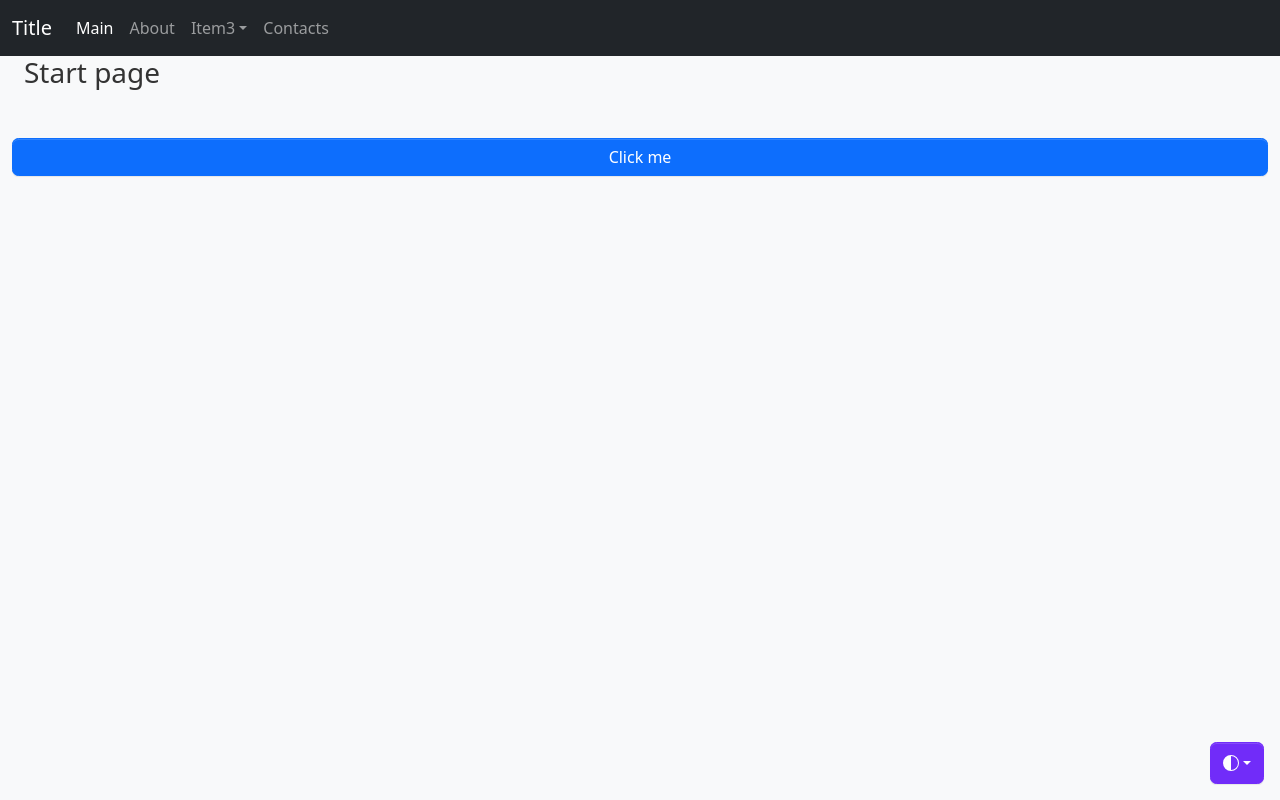
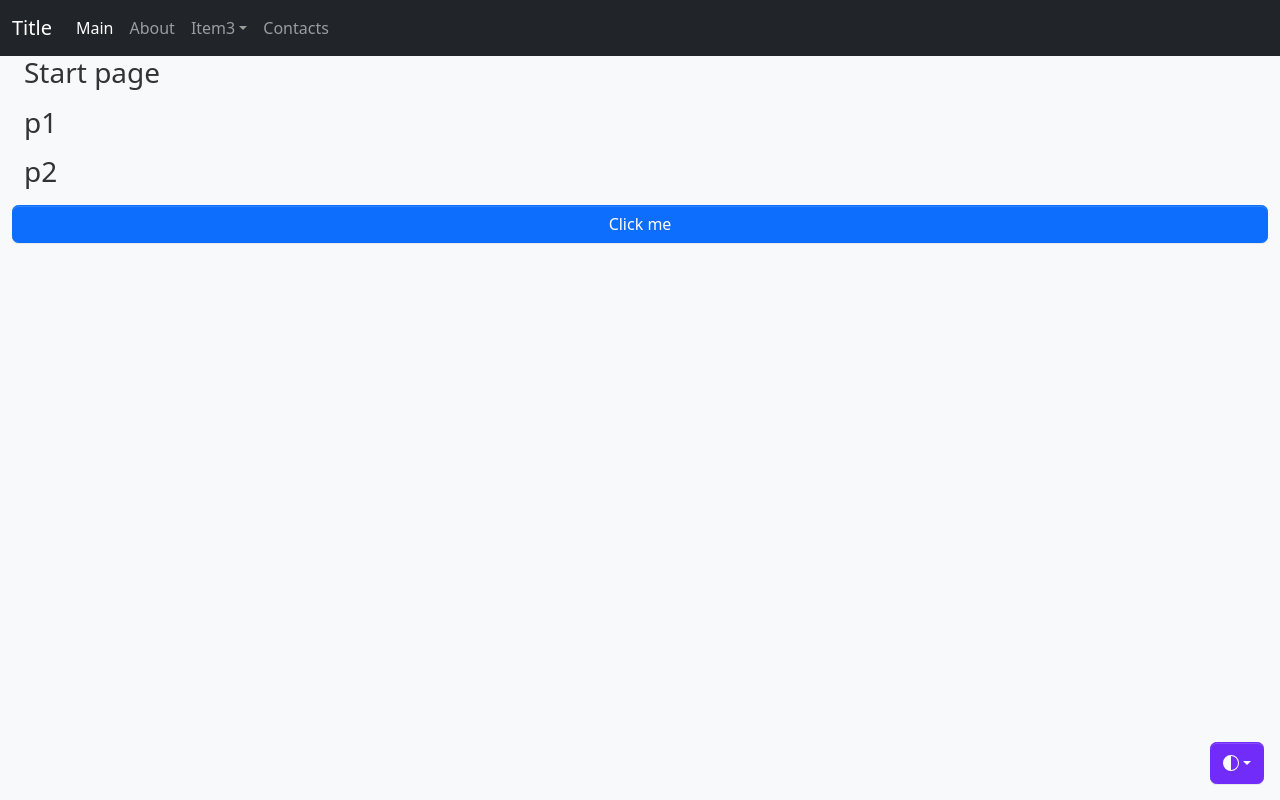
Before and after one commit to SergeyLadanov/FlaskReactTemplate, a React app in the folder react/: page /#/ in a window 1280 px wide. Built offline with nearby package versions, Linux system fonts and the light colour scheme; no server answers.

Commit message:
Разделение логики и отображения для MainForm

```diff
--- /dev/null
+++ b/react/src/containers/MainContainer.tsx
@@ -0,0 +1,102 @@
+import React, { useEffect, useState } from 'react';
+import Main, { useMainForm } from '../pages/Main';
+import $ from 'jquery'
+
+
+interface ITestPost {
+    value1: string;
+}
+
+interface ITestGet {
+    param1: string;
+    param2: string;
+}
+
+
+function MainContainer()
+{
+    const API_ROUTING:string = './alarm_settings';
+
+    const Form = useMainForm();
+    const [loading, setLoading] = useState(true);
+
+
+    useEffect(() => {
+
+        const refreshIntervalId = setInterval(()=>{
+            console.log("Main...")
+        }, 1000);
+
+
+        // Выполняем запрос на сервер при монтировании компонента
+        const fetchData = async () => {
+            try {
+            const response = await fetch('./get_data');
+            if (!response.ok) {
+                throw new Error('Ошибка при выполнении запроса');
+            }
+            const result: ITestGet = await response.json();
+                Form.SetVal1(result.param1);
+                Form.SetVal2(result.param2);
+
+            } catch (error) {
+            //setError(error.message);
+            } finally {
+                setLoading(false);
+            }
+        };
+
+        if (loading)
+        {
+            fetchData();
+        }
+
+
+
+
+        return () => {
+            // код выполняется при размонтировании компонента (закрытии)
+            console.log('Component unmounted');
+            clearInterval(refreshIntervalId);
+          };
+    });
+
+
+
+    // Получение маски будильника
+    const OnButtonclick = ():void =>
+    {
+        let request:ITestPost = {
+            value1: "Test"
+        };
+
+        $.post("./post_data", request, function(data){
+            // alert("Данные успешно получены");
+            var index;
+
+        })
+        // Обработчик неуспешной отправки данных
+        .fail(function() {
+            alert("Потеря связи с сервером");
+        });
+    }
+
+
+    if (loading)
+    {
+        return(
+            <>Загрузка данных</>
+        )
+    }
+    else
+    {
+        return(
+            <Main
+                form={Form}
+                OnButtonClick={OnButtonclick}
+            />
+        )
+    }
+}
+
+export default MainContainer;
--- a/react/src/pages/Main.tsx
+++ b/react/src/pages/Main.tsx
@@ -1,117 +1,73 @@
 import React, { useEffect, useState } from 'react';
 import '../scss/styles.scss';
-import $ from 'jquery'
 
-interface ITestPost {
-    value1: string;
-}
 
-interface ITestGet {
-    param1: string;
-    param2: string;
+
+
+interface FormData
+{
+    Val1: string;
+    Val2: string;
 }
 
 
-function Main()
-{
-    let refreshIntervalId:NodeJS.Timeout;
+interface FormController extends FormData{
+    SetVal1:(value:string)=>void
+    SetVal2:(value:string)=>void
+}
 
-    const [val1, setVal1] = useState('');
-    const [val2, setVal2] = useState('');
-    const [loading, setLoading] = useState(true);
-
-    useEffect(() => {
-
-        refreshIntervalId = setInterval(()=>{
-            console.log("Main...")
-        }, 1000);
+interface FormProps {
+    form: FormController;
+    OnButtonClick:()=>void;
+}
 
 
-           // Выполняем запрос на сервер при монтировании компонента
-            const fetchData = async () => {
-                try {
-                const response = await fetch('./get_data');
-                if (!response.ok) {
-                    throw new Error('Ошибка при выполнении запроса');
-                }
-                const result: ITestGet = await response.json();
-                setVal1(result.param1);
-                setVal2(result.param2);
-
-                } catch (error) {
-                //setError(error.message);
-                } finally {
-                setLoading(false);
-                }
-            };
-
-            fetchData();
-
-
-
-        return () => {
-            // код выполняется при размонтировании компонента (закрытии)
-            console.log('Component unmounted');
-            clearInterval(refreshIntervalId);
-          };
+export function useMainForm(): FormController
+{
+    const [formState, setFormData] = useState<FormData>({
+        Val1: 'p1',
+        Val2: 'p2'
     });
 
 
-    const ButtonHandler = ()=>
+    const Form: FormController = {
+        ...formState,
+        SetVal1: (value: string) => setFormData(prev => ({ ...prev, Val1: value })),
+        SetVal2: (value: string) => setFormData(prev => ({ ...prev, Val2: value })),
+    }
+
+    return Form;
+}
+
+function Main(  {
+        form,
+        OnButtonClick
+}:FormProps)
 {
-        let request:ITestPost = {
-            value1: "Test"
+    const ButtonHandler = (event:React.MouseEvent<HTMLAnchorElement>)=>
+    {
+        OnButtonClick();
     };
 
-        $.post("./post_data", request, function(data){
-            // alert("Данные успешно получены");
-            var index;
 
-        })
-        // Обработчик неуспешной отправки данных
-        .fail(function() {
-            alert("Потеря связи с сервером");
-        });
-        // alert( "Handler for `click` called." );
-
-
-    };
-
-    if (loading)
-        {
-            return (
-                <div>Загрузка данных</div>
-            );
-        }
-    else
-    {
     return (
             <div className="row">
-                    {/* <div className="row" style={{textAlign: "center"}} id = "loading">
-                        <p>
-                        <div className="col-md-12">
-                            <div className="spinner-border" role="status">
-                            <span className="visually-hidden">Loading...</span>
-                            </div>
-                        </div>
-                        </p>
-                    </div> */}
 
                 <div className="col-md-12">
                     <p><h3>Start page</h3></p>
                 </div>
 
                 <div className="col-md-12">
-                        <p><h3>{val1}</h3></p>
+                    <p><h3>{form.Val1}</h3></p>
                 </div>
 
                 <div className="col-md-12">
-                        <p><h3>{val2}</h3></p>
+                    <p><h3>{form.Val2}</h3></p>
                 </div>
                 <a href="#" className="btn btn-primary" onClick={ButtonHandler} role = "button">Click me</a>
             </div>
         );
-    }
+
 }
 
 export default Main;
--- a/react/src/ts/App.tsx
+++ b/react/src/ts/App.tsx
@@ -2,9 +2,9 @@ import React from 'react';
 // import {BrowserRouter, Routes, Route} from 'react-router-dom';
 import {HashRouter as BrowserRouter, Routes, Route} from 'react-router-dom'; // Навигация по хэш
 import Navbar from '../components/Navbar';
-import Main from '../pages/Main';
 import About from '../pages/About';
 import SwitchTheme from '../components/SwitchTheme';
+import MainContainer from '../containers/MainContainer';
 
 const NotFound = () => <h2>404: Страница не найдена</h2>;
 
@@ -14,7 +14,7 @@ function App() {
       <Navbar/>
       <SwitchTheme/>
       <Routes>
-        <Route path="/" element={<Main/>} />
+        <Route path="/" element={<MainContainer/>} />
         <Route path="/about" element={<About/>} />
         {/* Обработка несуществующего маршрута */}
         <Route path="*" element={<NotFound />} />
```
Lines whose indentation alone changed are shown as unchanged.
